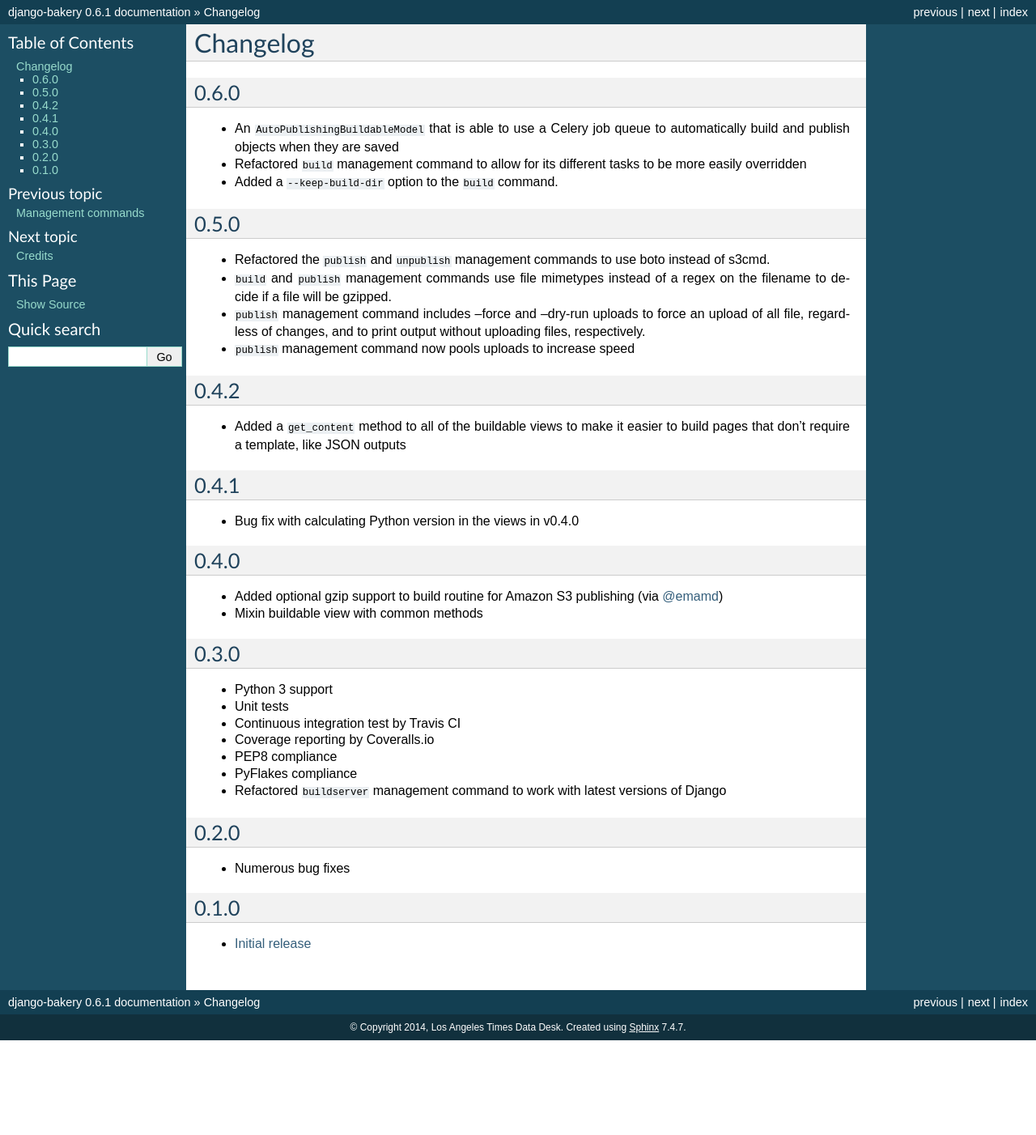
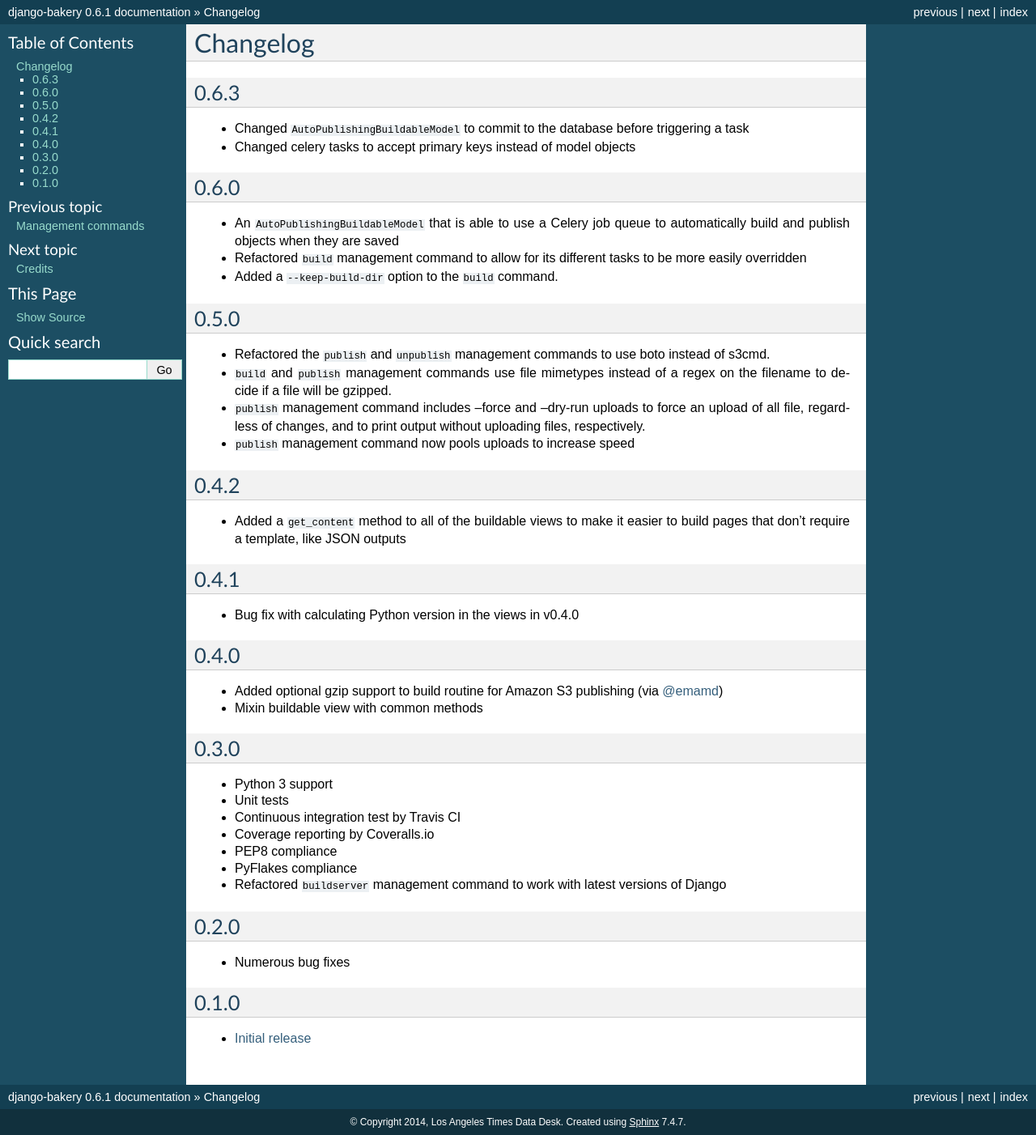
Before and after one commit to Sibizwan5/django-bakery, a Sphinx documentation site: the page built from docs/changelog.rst, in a window 1280 px wide. Shown: the whole page at 81% size. Built offline with Sphinx 7.4.7, drawn with Linux system fonts in a browser that asks for light colours; before the commit the page ends 1285 px from its top, so only the background shows below that.

```diff
--- a/docs/changelog.rst
+++ b/docs/changelog.rst
@@ -1,5 +1,11 @@
 Changelog
 =========
+
+0.6.3
+-----
+
+* Changed ``AutoPublishingBuildableModel`` to commit to the database before triggering a task
+* Changed celery tasks to accept primary keys instead of model objects
 
 0.6.0
 -----
--- a/quicktest.py
+++ b/quicktest.py
@@ -22,7 +22,6 @@ class QuickDjangoTest(object):
         'django.contrib.contenttypes',
         'django.contrib.sessions',
         'django.contrib.staticfiles',
-        'djcelery',
     )
     TEMPLATE_DIRS = (
         os.path.abspath(
--- a/requirements.txt
+++ b/requirements.txt
@@ -19,7 +19,7 @@ livereload==2.0.0
 pathtools==0.1.2
 pep8==1.4.6
 py==1.4.20
-pyflakes==0.7.3
+pyflakes
 python-coveralls==2.4.2
 pytz==2014.4
 requests==2.2.1
--- a/setup.py
+++ b/setup.py
@@ -75,7 +75,7 @@ if len(sys.argv) > 1 and sys.argv[1] == 'bdist_wininst':
 
 setup(
     name='django-bakery',
-    version='0.6.1',
+    version='0.6.3',
     description='A set of helpers for baking your Django site out as flat files',
     author='The Los Angeles Times Data Desk',
     author_email='datadesk@latimes.com',
```
Also changed, not shown: 1 other file.
